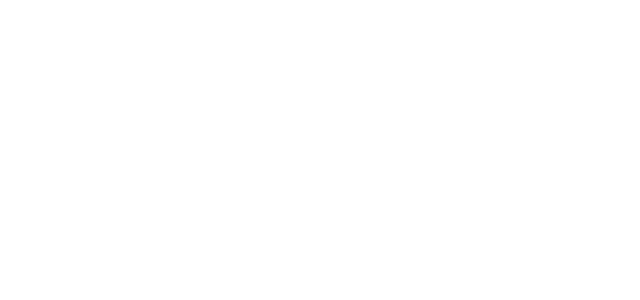
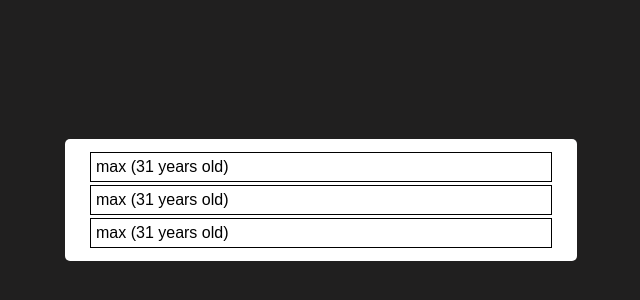
Before and after one commit to ogedengbewisdom/adding_user_reactApp, a React (Create React App) app: page / in a window 1280 px wide. Shown: the part 200-500 px from the top of the page, without its empty margins (319-959 px from the left). Built offline with nearby package versions, Linux system fonts and the light colour scheme.

Commit message:
modifying app js

```diff
--- a/src/App.js
+++ b/src/App.js
@@ -1,10 +1,11 @@
 import React from 'react';
+import User from './components/User';
 
 
 function App() {
   return (
     <div>
-
+      <User />
     </div>
   );
 }
```
